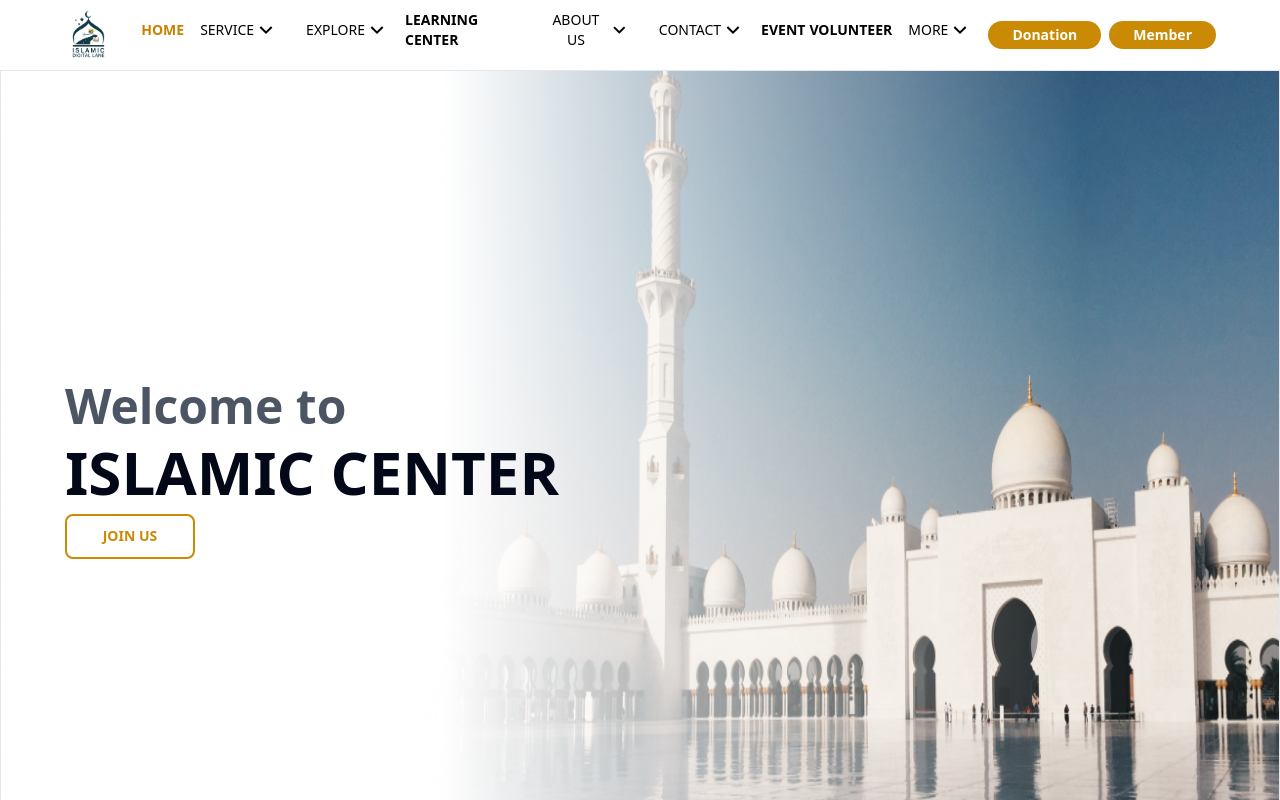
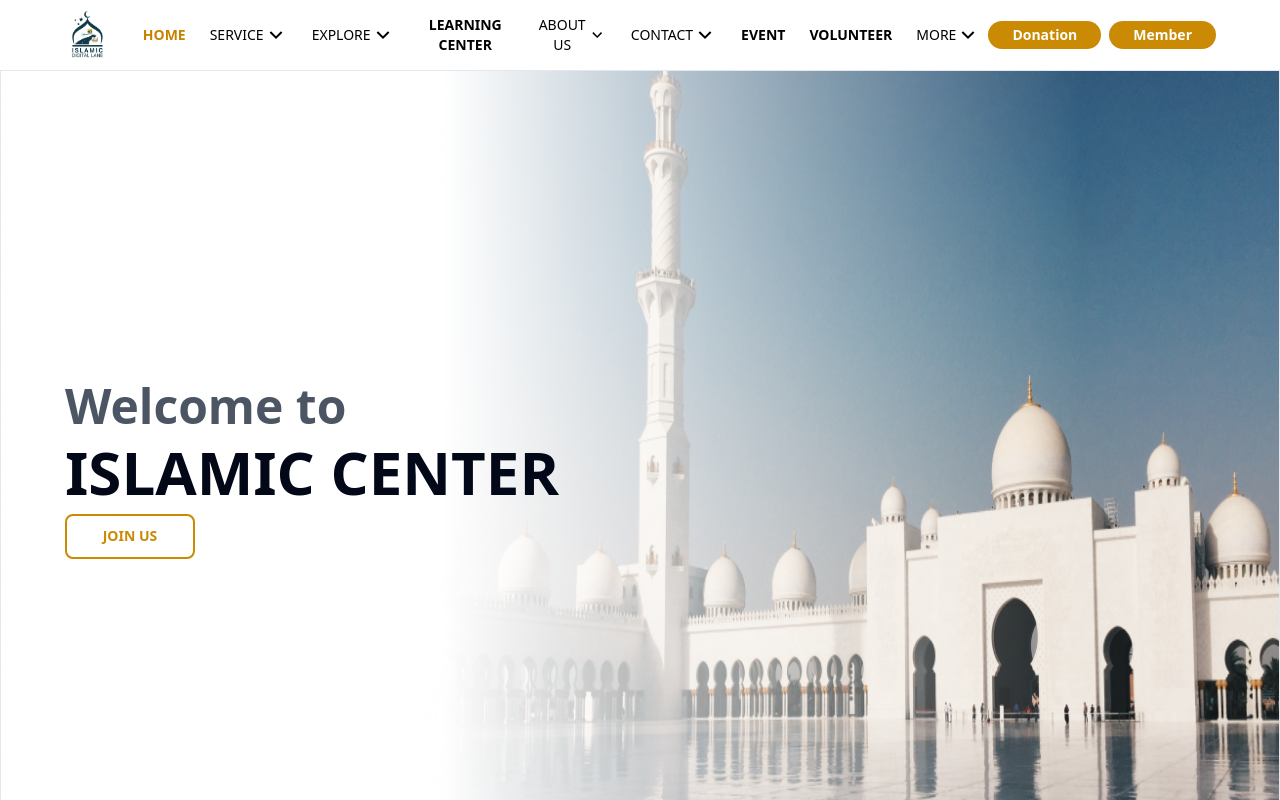
Before and after one commit to ishmam99/Hajj_Umrah, a Vue app: page / in a window 1280 px wide. Shown: the top 800 px of the page. Built offline with nearby package versions, Linux system fonts and the light colour scheme.

Commit message:
NavbarEdit

```diff
--- a/components/ui/menubar/Menubar.vue
+++ b/components/ui/menubar/Menubar.vue
@@ -16,7 +16,7 @@ const emits = defineEmits<MenubarRootEmits>()
     v-bind="props"
     :class="
       cn(
-        'flex h-10 items-center space-x-1 rounded-md border border-border p-1',
+        'flex gap-2 h-10 items-center rounded-md border border-border',
         props.class,
       )
     "
--- a/components/ui/menubar/MenubarContent.vue
+++ b/components/ui/menubar/MenubarContent.vue
@@ -27,7 +27,7 @@ const props = withDefaults(
       :align-offset="props.alignOffset"
       :class="
         cn(
-          'z-50 min-w-[12rem] overflow-hidden rounded-md border bg-popover p-1 text-popover-foreground shadow-md data-[state=open]:animate-in data-[state=closed]:fade-out-0 data-[state=open]:fade-in-0 data-[state=closed]:zoom-out-95 data-[state=open]:zoom-in-95 data-[side=bottom]:slide-in-from-top-2 data-[side=left]:slide-in-from-right-2 data-[side=right]:slide-in-from-left-2 data-[side=top]:slide-in-from-bottom-2',
+          'z-50 min-w-[20rem] overflow-hidden rounded-md border bg-popover p-1 text-popover-foreground shadow-md data-[state=open]:animate-in data-[state=closed]:fade-out-0 data-[state=open]:fade-in-0 data-[state=closed]:zoom-out-95 data-[state=open]:zoom-in-95 data-[side=bottom]:slide-in-from-top-2 data-[side=left]:slide-in-from-right-2 data-[side=right]:slide-in-from-left-2 data-[side=top]:slide-in-from-bottom-2',
           props.class,
         )
       "
--- a/components/ui/menubar/MenubarSubContent.vue
+++ b/components/ui/menubar/MenubarSubContent.vue
@@ -29,7 +29,7 @@ const emits = defineEmits<MenubarSubContentEmits>()
       :align-offset="props.alignOffset"
       :class="
         cn(
-          'z-50 min-w-[8rem] overflow-hidden rounded-md border bg-popover p-1 text-popover-foreground data-[state=open]:animate-in data-[state=closed]:animate-out data-[state=closed]:fade-out-0 data-[state=open]:fade-in-0 data-[state=closed]:zoom-out-95 data-[state=open]:zoom-in-95 data-[side=bottom]:slide-in-from-top-2 data-[side=left]:slide-in-from-right-2 data-[side=right]:slide-in-from-left-2 data-[side=top]:slide-in-from-bottom-2',
+          'z-50 min-w-[20rem] overflow-hidden rounded-md border bg-popover p-1 text-popover-foreground data-[state=open]:animate-in data-[state=closed]:animate-out data-[state=closed]:fade-out-0 data-[state=open]:fade-in-0 data-[state=closed]:zoom-out-95 data-[state=open]:zoom-in-95 data-[side=bottom]:slide-in-from-top-2 data-[side=left]:slide-in-from-right-2 data-[side=right]:slide-in-from-left-2 data-[side=top]:slide-in-from-bottom-2',
           props.class,
         )
       "
--- a/components/ui/menubar/MenubarTrigger.vue
+++ b/components/ui/menubar/MenubarTrigger.vue
@@ -10,7 +10,7 @@ const props = defineProps<MenubarTriggerProps & { class?: string }>()
     v-bind="props"
     :class="
       cn(
-        'flex cursor-default select-none items-center rounded-sm px-3 py-1.5 text-sm font-medium outline-none focus:bg-accent focus:text-accent-foreground data-[state=open]:bg-accent data-[state=open]:text-accent-foreground',
+        'flex h-[35px] cursor-default select-none items-center rounded-sm py-1.5 px-2 text-sm font-medium outline-none focus:bg-accent focus:text-accent-foreground data-[state=open]:bg-accent data-[state=open]:text-accent-foreground',
         props.class,
       )
     "
--- a/src/components/Navbar.vue
+++ b/src/components/Navbar.vue
@@ -1,16 +1,20 @@
 <template>
   <div class="h-[70px] w-full flex justify-between items-center text-black fixed top-0 z-40 px-[5%] bg-white duration-300 " :class="searchBar==true ? '':'bg-slate-50'" id="navBar">
 
-      <div class="flex gap-6 uppercase text-sm w-full font-semibold">
+      <div class="flex items-center gap-6 uppercase text-sm w-full font-semibold">
           <div>
             <img src="/src/assets/image/common/n1.png" alt="" class="h-[50px]">
           </div>
          <Menubar class="rounded-none border-0">
-        <router-link to="/" class="py-6 flex items-center uppercase  text-sm font-semibold">
-              Home
-          </router-link>
           <MenubarMenu>
-      <MenubarTrigger>SERVICE <svg xmlns="http://www.w3.org/2000/svg" viewBox="0 0 24 24" width="24" height="24" fill="rgba(0,0,0,1)"><path d="M11.9999 13.1714L16.9497 8.22168L18.3639 9.63589L11.9999 15.9999L5.63599 9.63589L7.0502 8.22168L11.9999 13.1714Z"></path></svg></MenubarTrigger>
+            <MenubarTrigger>
+              <router-link to="/" class="py-6 flex items-center uppercase  text-sm font-semibold">Home</router-link>
+            </MenubarTrigger>
+          </MenubarMenu>
+
+          <MenubarMenu>
+            <MenubarTrigger>SERVICE <svg xmlns="http://www.w3.org/2000/svg" viewBox="0 0 24 24" width="24" height="24" fill="rgba(0,0,0,1)"><path d="M11.9999 13.1714L16.9497 8.22168L18.3639 9.63589L11.9999 15.9999L5.63599 9.63589L7.0502 8.22168L11.9999 13.1714Z"></path></svg>
+            </MenubarTrigger>
             <MenubarContent>
               <MenubarItem>
             <router-link to="/services/nikah" class="hover:pl-5 duration-300">Nikha Service</router-link>
@@ -39,52 +43,106 @@
               <MenubarItem >
                 <router-link to="/services/social" class="hover:pl-5 duration-300">Social Services</router-link>
               </MenubarItem>
-
             </MenubarContent>
           </MenubarMenu>
+
           <MenubarMenu>
             <MenubarTrigger>EXPLORE <svg xmlns="http://www.w3.org/2000/svg" viewBox="0 0 24 24" width="24" height="24" fill="rgba(0,0,0,1)"><path d="M11.9999 13.1714L16.9497 8.22168L18.3639 9.63589L11.9999 15.9999L5.63599 9.63589L7.0502 8.22168L11.9999 13.1714Z"></path></svg></MenubarTrigger>
             <MenubarContent>
-        <MenubarItem>DUA</MenubarItem>
-        <MenubarItem>QURAN</MenubarItem>
-        <MenubarItem>HADITH</MenubarItem>
-        <MenubarItem>WATCH</MenubarItem>
+              <MenubarItem>
+                <a href="" class="hover:pl-5 duration-300">DUA</a>
+              </MenubarItem>
+              <MenubarItem>
+                <a href="" class="hover:pl-5 duration-300">QURAN</a>
+              </MenubarItem>
+              <MenubarItem>
+                <a href="" class="hover:pl-5 duration-300">HADITH</a>
+              </MenubarItem>
+              <MenubarItem>
+                <a href="" class="hover:pl-5 duration-300">WATCH</a>
+              </MenubarItem>
             </MenubarContent>
-    </MenubarMenu> <router-link to="/Clearance" class="py-6 flex items-center uppercase  text-sm font-semibold">Learning Center</router-link>
+          </MenubarMenu>
+
+          <MenubarMenu>
+            <MenubarTrigger>
+              <router-link to="/Clearance" class="py-6 flex items-center uppercase  text-sm font-semibold">Learning Center</router-link>
+            </MenubarTrigger>
+          </MenubarMenu>
 
           <MenubarMenu>
             <MenubarTrigger>ABOUT US <svg xmlns="http://www.w3.org/2000/svg" viewBox="0 0 24 24" width="24" height="24" fill="rgba(0,0,0,1)"><path d="M11.9999 13.1714L16.9497 8.22168L18.3639 9.63589L11.9999 15.9999L5.63599 9.63589L7.0502 8.22168L11.9999 13.1714Z"></path></svg></MenubarTrigger>
             <MenubarContent>
-        <MenubarItem>Board Of Directors</MenubarItem>
-        <MenubarItem>Committees</MenubarItem>
-        <MenubarItem>Team</MenubarItem>
-        <MenubarItem>Policies</MenubarItem>
+              <MenubarItem>
+                <a href="" class="hover:pl-5 duration-300">Board Of Directors</a>
+              </MenubarItem>
+              <MenubarItem>
+                <a href="" class="hover:pl-5 duration-300">Committees</a>
+              </MenubarItem>
+              <MenubarItem>
+                <a href="" class="hover:pl-5 duration-300">Team</a>
+              </MenubarItem>
+              <MenubarItem>
+                <a href="" class="hover:pl-5 duration-300">Policies</a>
+              </MenubarItem>
             </MenubarContent>
           </MenubarMenu>
+
           <MenubarMenu>
             <MenubarTrigger>CONTACT <svg xmlns="http://www.w3.org/2000/svg" viewBox="0 0 24 24" width="24" height="24" fill="rgba(0,0,0,1)"><path d="M11.9999 13.1714L16.9497 8.22168L18.3639 9.63589L11.9999 15.9999L5.63599 9.63589L7.0502 8.22168L11.9999 13.1714Z"></path></svg></MenubarTrigger>
             <MenubarContent>
-        <MenubarItem>Ask Imam</MenubarItem>
-        <MenubarItem>Mashjid Info</MenubarItem>
+              <MenubarItem>
+                <a href="" class="hover:pl-5 duration-300">Ask Imam</a>
+              </MenubarItem>
+              <MenubarItem>
+                <a href="" class="hover:pl-5 duration-300">Mashjid Info</a>
+              </MenubarItem>
 
             </MenubarContent>
           </MenubarMenu>
+
+          <MenubarMenu>
+            <MenubarTrigger>
               <router-link to="/Clearance" class="py-6 flex items-center uppercase  text-sm font-semibold">Event</router-link>
+            </MenubarTrigger>
+          </MenubarMenu>
+
+          <MenubarMenu>
+            <MenubarTrigger>
               <router-link to="/Clearance" class="py-6 flex items-center uppercase  text-sm font-semibold">Volunteer</router-link>
+            </MenubarTrigger>
+          </MenubarMenu>
+
           <MenubarMenu>
-      <MenubarTrigger>MORE <svg xmlns="http://www.w3.org/2000/svg" viewBox="0 0 24 24" width="24" height="24" fill="rgba(0,0,0,1)"><path d="M11.9999 13.1714L16.9497 8.22168L18.3639 9.63589L11.9999 15.9999L5.63599 9.63589L7.0502 8.22168L11.9999 13.1714Z"></path></svg></MenubarTrigger>
+            <MenubarTrigger>MORE <svg xmlns="http://www.w3.org/2000/svg" viewBox="0 0 24 24" width="24" height="24" fill="rgba(0,0,0,1)"><path d="M11.9999 13.1714L16.9497 8.22168L18.3639 9.63589L11.9999 15.9999L5.63599 9.63589L7.0502 8.22168L11.9999 13.1714Z"></path></svg>
+            </MenubarTrigger>
             <MenubarContent>
-           <MenubarItem>Ramadan Special</MenubarItem>
-           <MenubarItem>Hajj And Umrah</MenubarItem>
+              <MenubarItem>
+                <a href="" class="hover:pl-5 duration-300">Ramadan Special</a>
+              </MenubarItem>
+              <MenubarItem>
+                <a href="" class="hover:pl-5 duration-300">Hajj And Umrah</a>
+              </MenubarItem>
               <MenubarSub>
-          <MenubarSubTrigger>Registration</MenubarSubTrigger>
+                  <MenubarSubTrigger>
+                    <a href="" class="hover:pl-5 duration-300">Registration</a>
+                  </MenubarSubTrigger>
                   <MenubarSubContent>
-            <MenubarItem>Membership Registration</MenubarItem>
-            <MenubarItem>Masjid Wavier & Release Liability</MenubarItem>
-            <MenubarItem>Sports & Recreation Events</MenubarItem>
-            <MenubarItem>ESL Class Registration</MenubarItem>
+                    <MenubarItem>
+                      <a href="" class="hover:pl-5 duration-300">Membership Registration</a>
+                    </MenubarItem>
+                    <MenubarItem>
+                      <a href="" class="hover:pl-5 duration-300">Masjid Wavier & Release Liability</a>
+                    </MenubarItem>
+                    <MenubarItem>
+                      <a href="" class="hover:pl-5 duration-300">Sports & Recreation Events</a>
+                    </MenubarItem>
+                    <MenubarItem>
+                      <a href="" class="hover:pl-5 duration-300">ESL Class Registration</a>
+                    </MenubarItem>
                   </MenubarSubContent>
-        </MenubarSub></MenubarContent>
+                </MenubarSub>
+            </MenubarContent>
           </MenubarMenu>
         </Menubar>
       </div>
```
Lines whose indentation alone changed are shown as unchanged.
